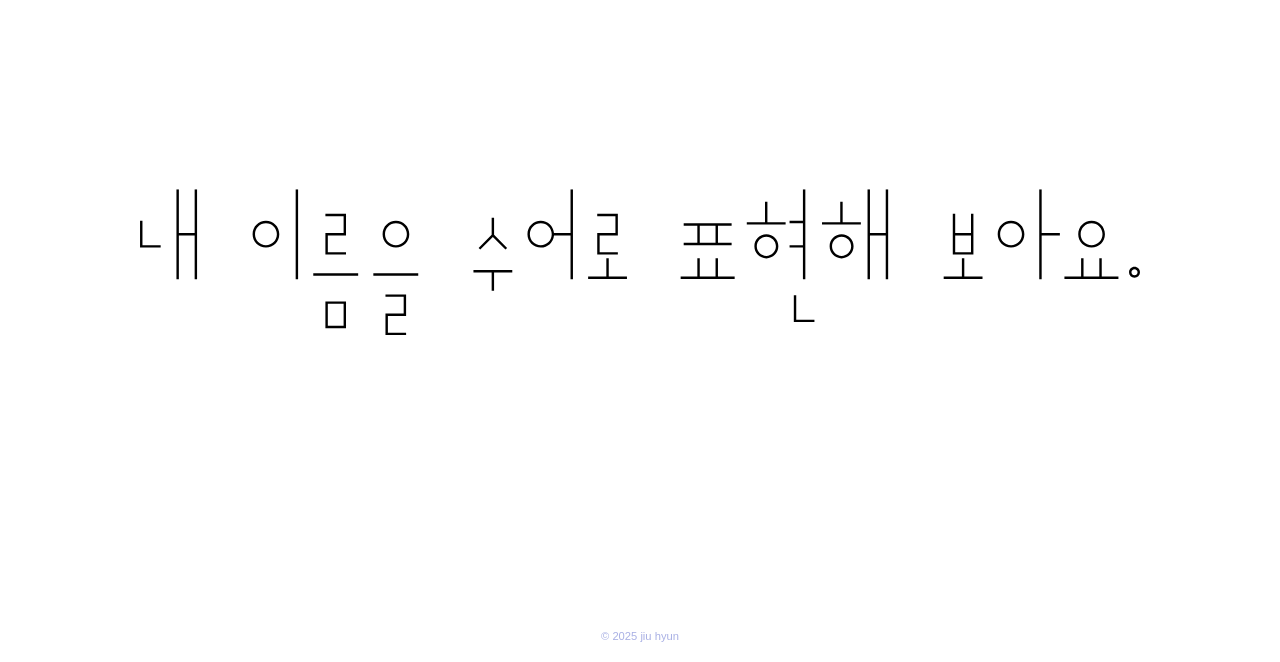
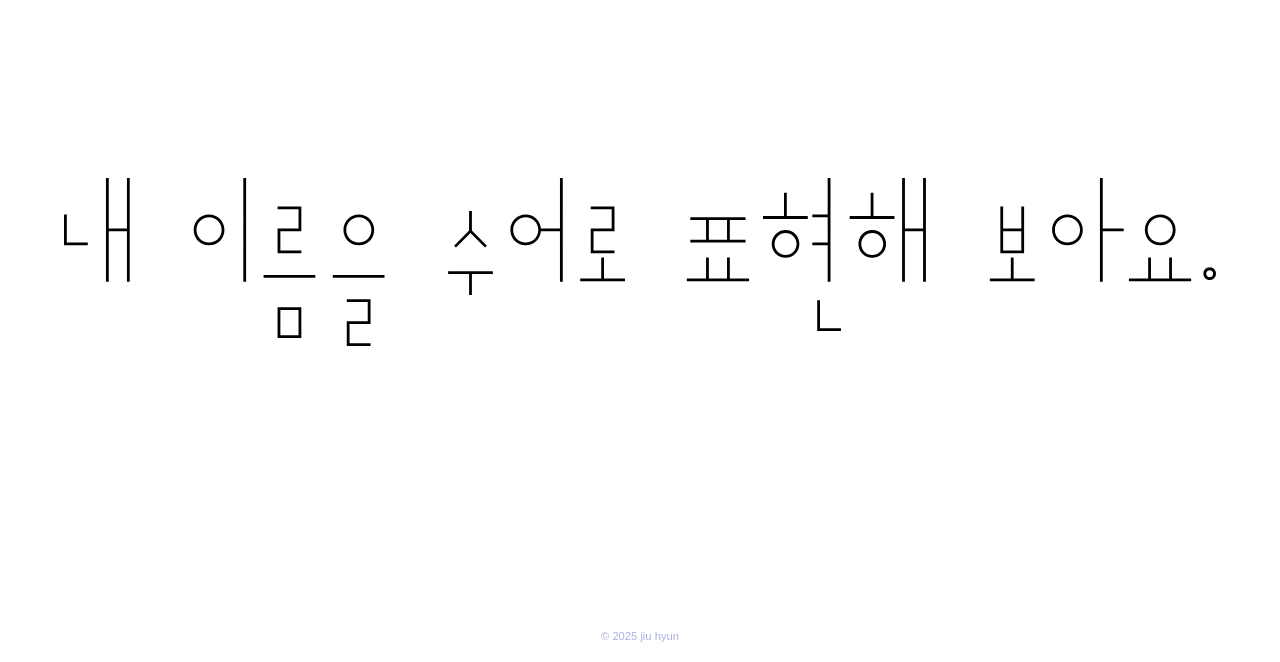
Before and after one commit to jiwoo-hyun/Typo3, a plain HTML site: page index.html in a window 1280 px wide. Shown: the part 138-800 px from the top of the page. Drawn offline with nearby package versions, Linux system fonts and the light colour scheme.

Commit message:
Update style.css

```diff
--- a/style.css
+++ b/style.css
@@ -58,12 +58,12 @@ main {
     top: 50%;
     left: 50%;
     transform: translate(-50%, -50%);
-    font-size: 2rem;
+    font-size: 3rem;
     font-weight: bold;
     color: #333;
     z-index: 1000;
     background-color: #fff;
-    padding: 2rem;
+    padding: 3rem;
     border-radius: 0px;
     border-color: #333;
     /*box-shadow: 0 0 20px rgba(0,0,0,0.1);*/
@@ -73,10 +73,11 @@ main {
     align-items: center;
     justify-content: center;
     flex-direction: column;
+
 }
 
 .svg-name {
-    max-width: 1000px;
+    max-width:3000px;
     width: 90vw;
 }
 
```
